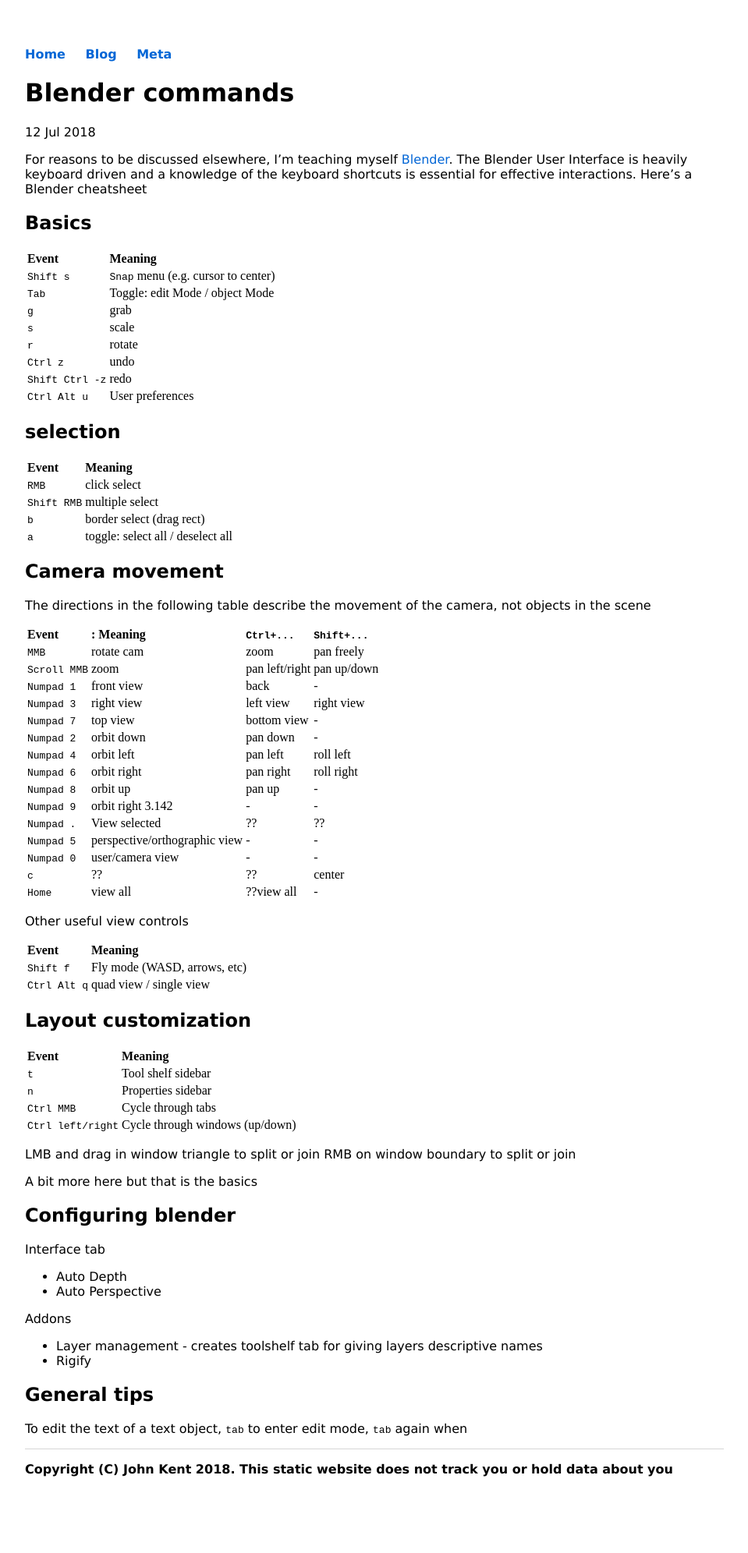
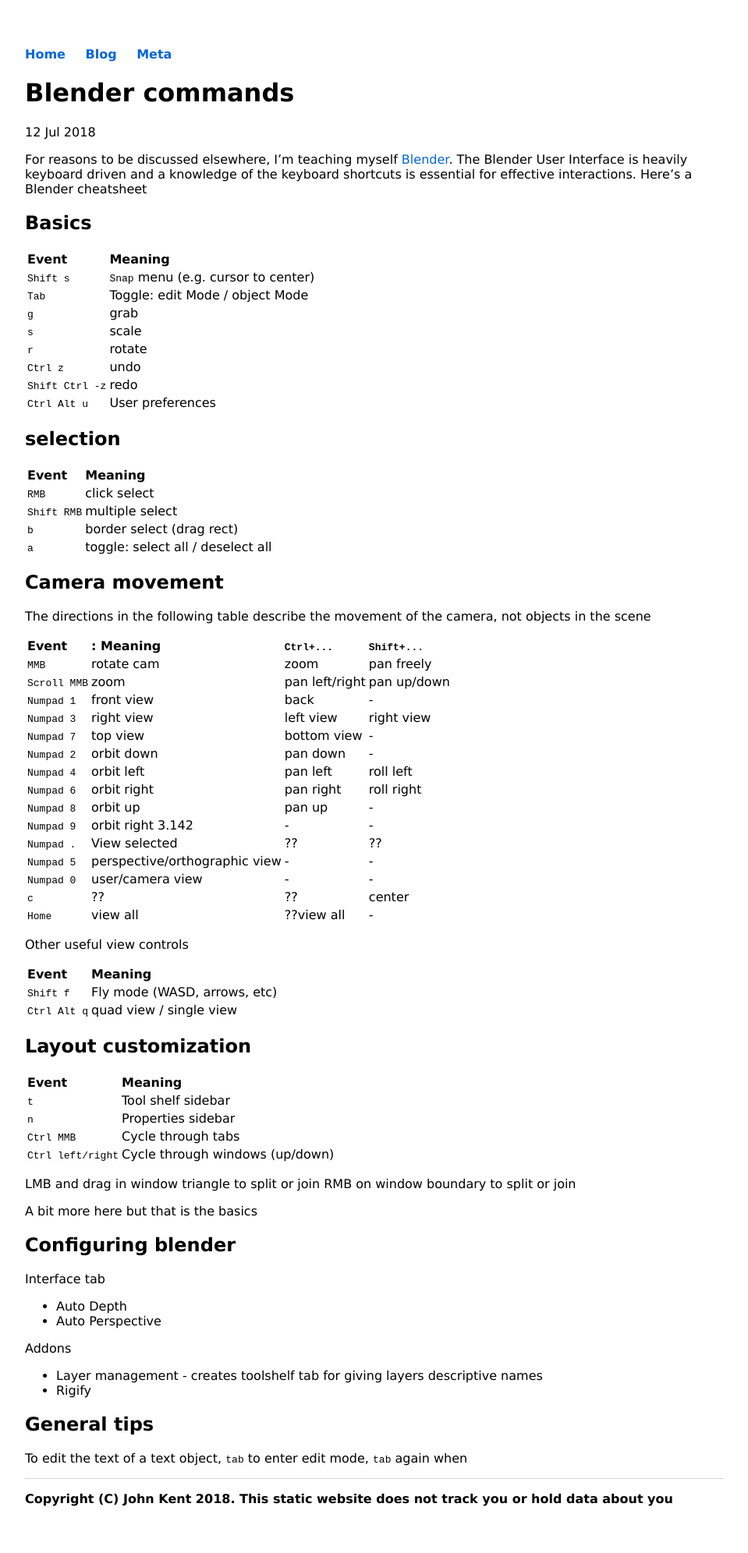
Before and after one commit to KineticLensman/KineticLensman.github.io, a Jekyll site: the page built from _posts/2018-07-12-blender-commands.md, in a window 1280 px wide. Shown: the whole page at 78% size, without its empty margins (160-1119 px from the left). Built offline with Jekyll 4.4.1, drawn with Linux system fonts in a browser that asks for light colours; before the commit the page ends 1954 px from its top, so only the background shows below that.

Commit message:
style for table rows

```diff
--- a/css/main.css
+++ b/css/main.css
@@ -59,3 +59,8 @@
     /* font-size: 1.5em; */
     /* font-size: 1.5em; /* not specified before */
 }
+
+tr {
+    /* Trying to control table display */
+    font-family:'Verdana', 'Geneva', 'sans-serif';
+}
```
